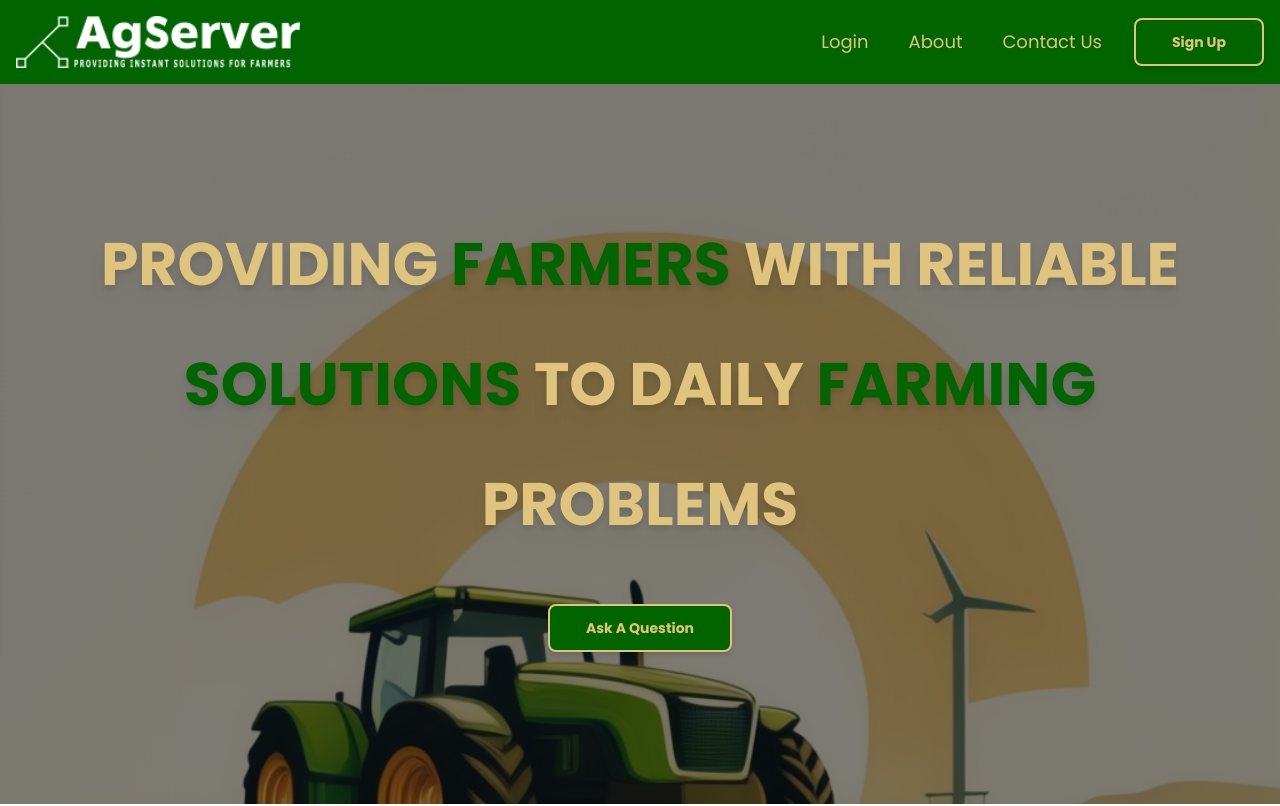
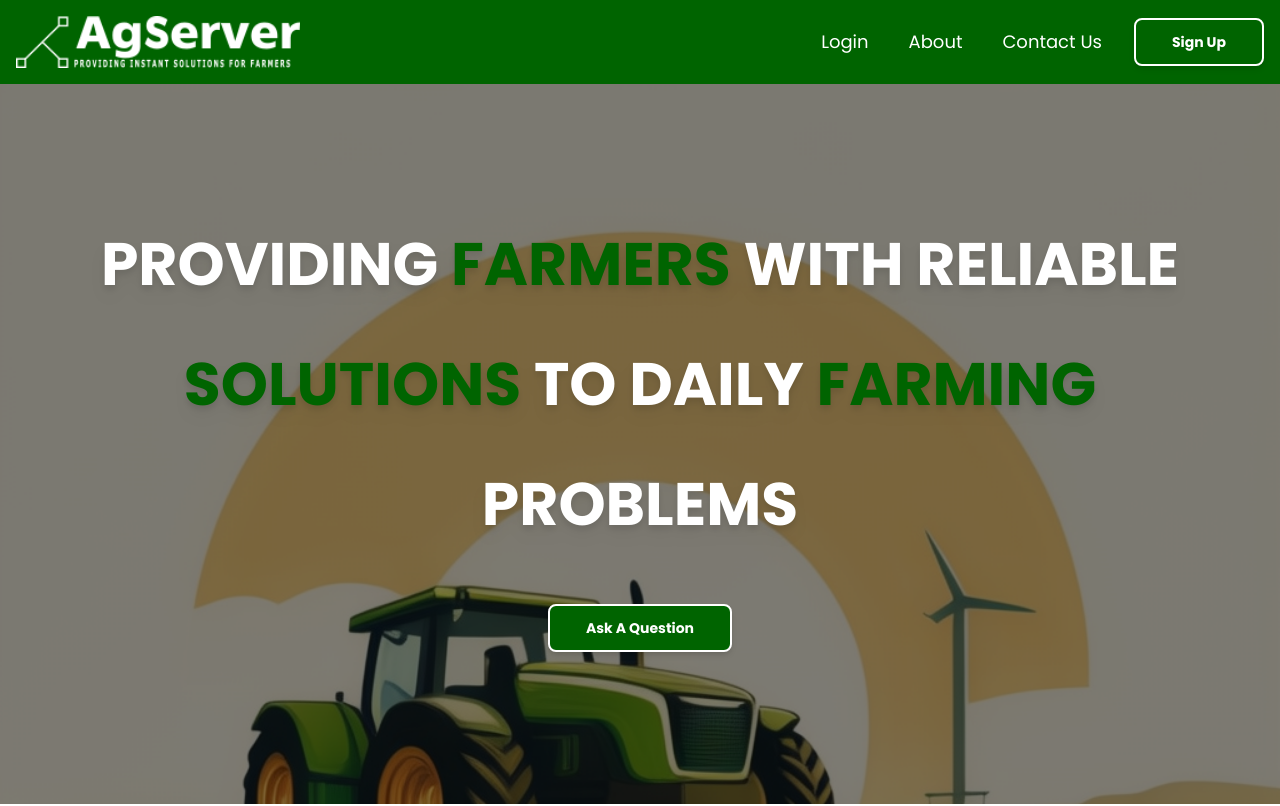
Before and after one commit to chibuzorEbede/ag, a Next.js app: page / in a window 1280 px wide. Shown: the top 806 px of the page. Built offline with nearby package versions, Linux system fonts and the light colour scheme.

Commit message:
gold to white

```diff
--- a/pages/about.tsx
+++ b/pages/about.tsx
@@ -41,11 +41,11 @@ const AboutPage = () => (
     </div>
     <div className='p-4'>
       {
-        aboutData.map((item) => <><Title text={item.text} /> <Body content={item.content} /></>)
+        aboutData.map((item) => <div key={item.id}><Title text={item.text} /> <Body content={item.content} /></div>)
       }
 
     </div>
-  </section>
+  </section >
 )
 
 export default AboutPage
--- a/tailwind.config.js
+++ b/tailwind.config.js
@@ -20,7 +20,8 @@ module.exports = {
       },
       colors: {
         "ag-green": "#006400",
-        "ag-gold": "#DFC47D",
+        // "ag-gold": "#DFC47D",
+        "ag-gold": "#ffffff",
         "ag-black-100": "#615D5D",
       },
     },
```
